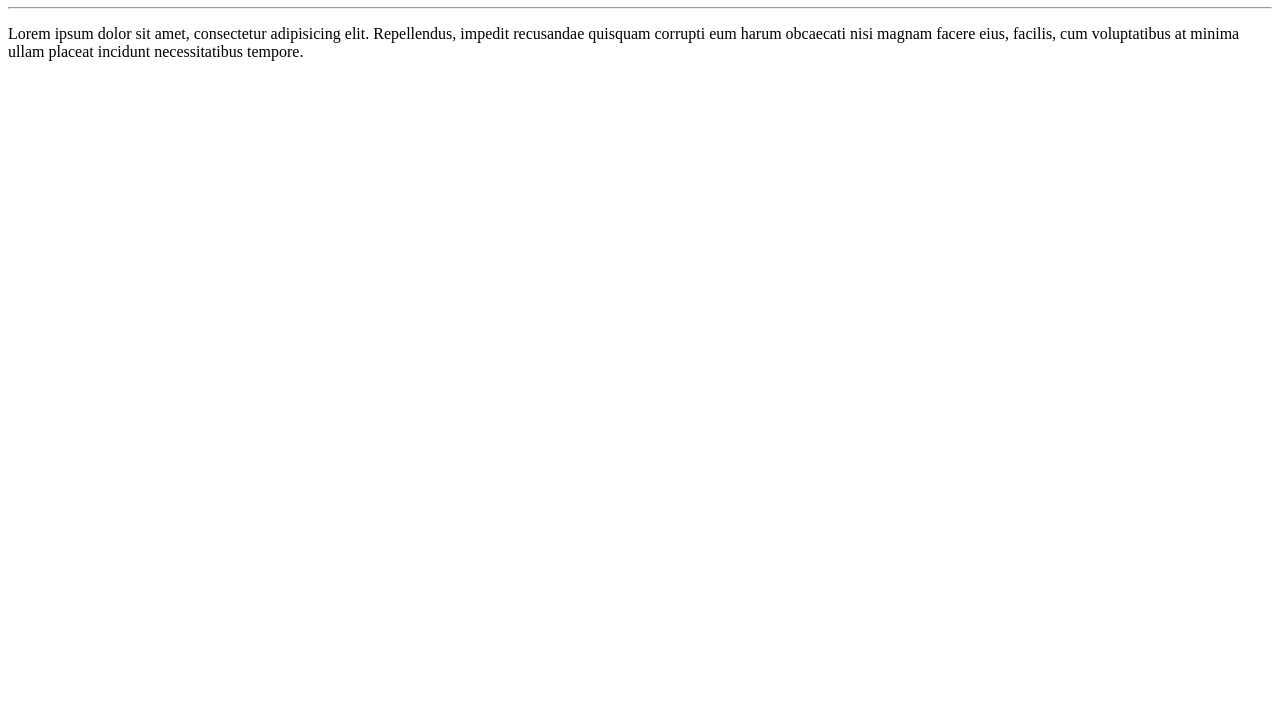
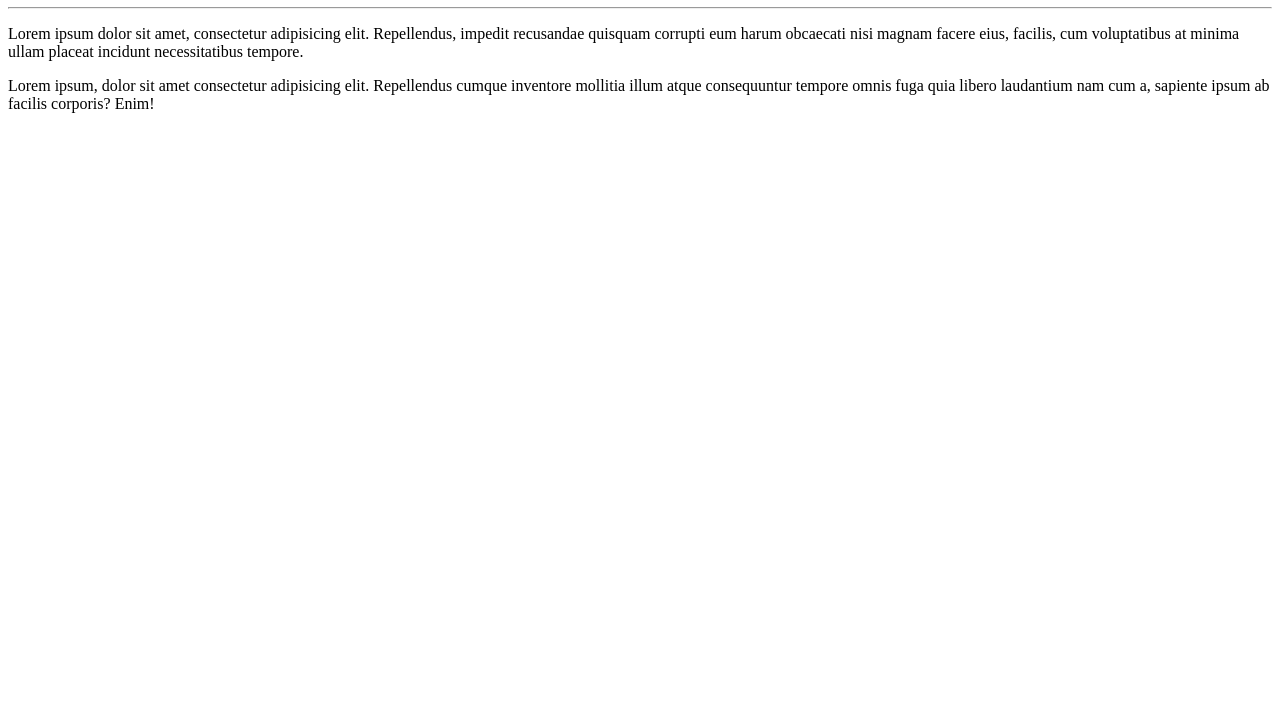
Before and after one commit to JulioClementino/Ola-Mundo, a plain HTML site: page site-exemplo/index.html in a window 1280 px wide. Shown: the part 73-800 px from the top of the page. Drawn offline with Linux system fonts and the light colour scheme.

Commit message:
adicionei um parágrafo

```diff
--- a/site-exemplo/index.html
+++ b/site-exemplo/index.html
@@ -12,6 +12,9 @@
     <p>
         Lorem ipsum dolor sit amet, consectetur adipisicing elit. Repellendus, impedit recusandae quisquam corrupti eum harum obcaecati nisi magnam facere eius, facilis, cum voluptatibus at minima ullam placeat incidunt necessitatibus tempore.
     </p>
+    <p>
+        Lorem ipsum, dolor sit amet consectetur adipisicing elit. Repellendus cumque inventore mollitia illum atque consequuntur tempore omnis fuga quia libero laudantium nam cum a, sapiente ipsum ab facilis corporis? Enim!
+    </p>
 
 </body>
 </html>
```
